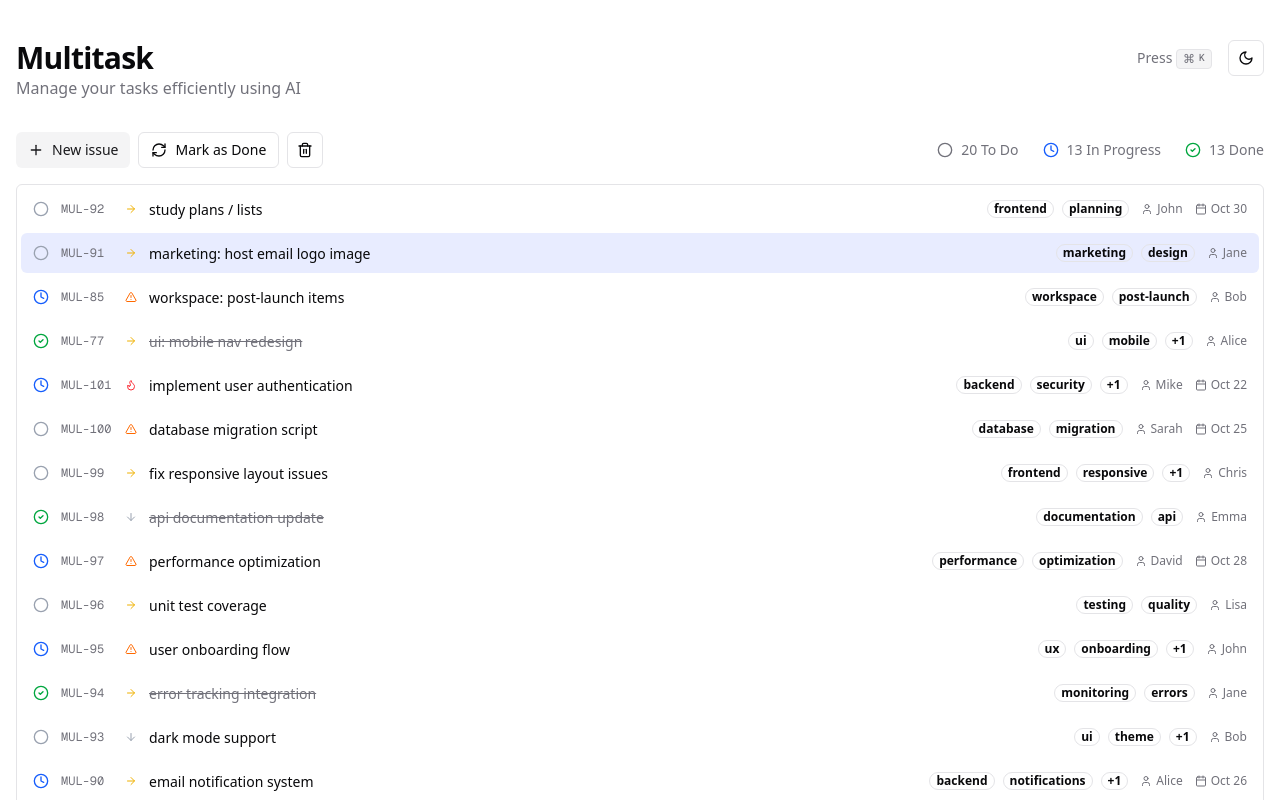
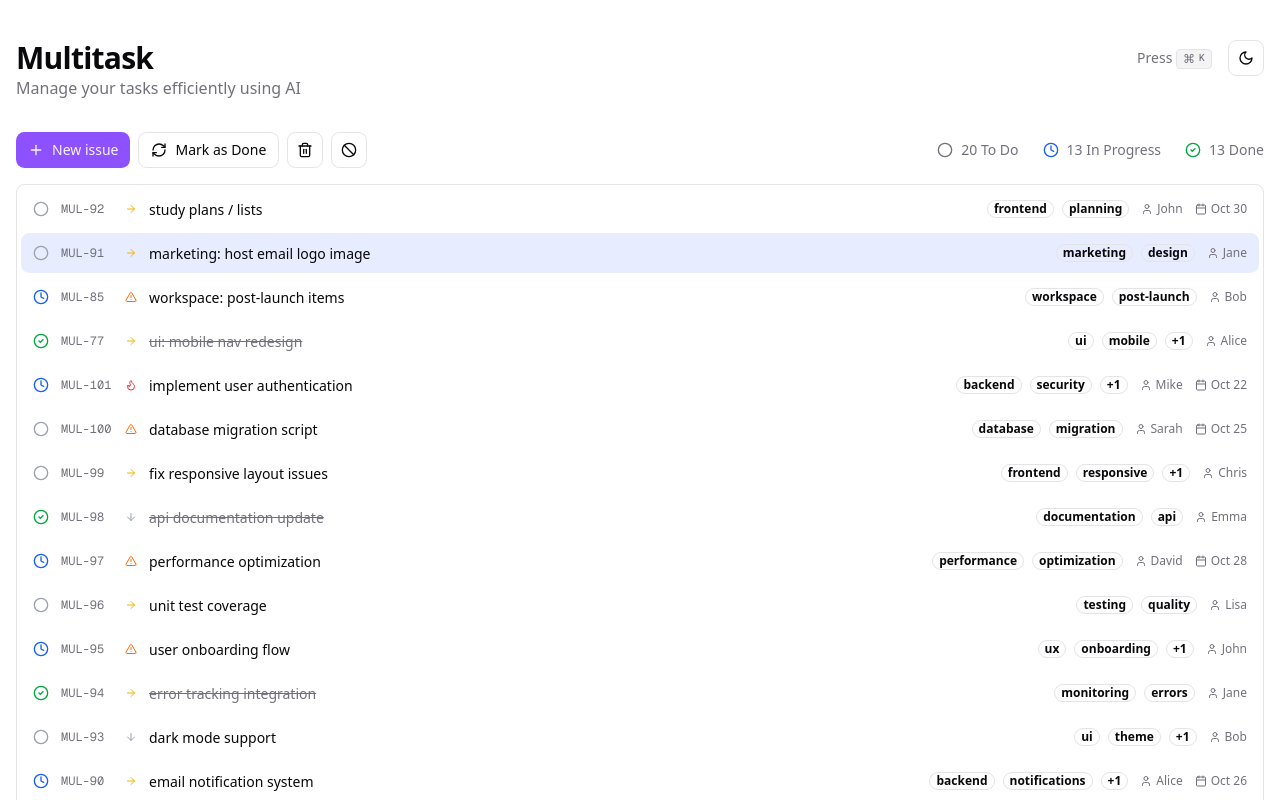
Before and after one commit to yangshun/polytask, a Next.js app: page / in a window 1280 px wide. Both pictures are taken after a click on the element 640 px from the left and 253 px from the top of the page. Shown: the top 800 px of the page. Built offline with nearby package versions, Linux system fonts and the light colour scheme.

Commit message:
tasks: add toolbar actions to commands

```diff
--- a/src/actions/types.ts
+++ b/src/actions/types.ts
@@ -1,11 +1,12 @@
 import { UnknownAction } from '@reduxjs/toolkit';
 
 export type Command = Readonly<{
-  action: () => UnknownAction;
+  // eslint-disable-next-line @typescript-eslint/no-explicit-any
+  action: (params: any) => UnknownAction;
   id: string;
   name: string;
   description?: string;
-  group?: 'theme';
+  group?: 'theme' | 'tasks';
   icon?: React.ElementType;
   shortcut?: string;
 }>;
--- a/src/app/globals.css
+++ b/src/app/globals.css
@@ -1,4 +1,4 @@
-@import "tailwindcss";
+@import 'tailwindcss';
 
 @theme inline {
   --radius-sm: calc(var(--radius) - 4px);
@@ -28,46 +28,72 @@
 }
 
 :root {
-  --radius: 0.5rem;
-  --background: #ffffff;
-  --foreground: #09090b;
-  --card: #ffffff;
-  --card-foreground: #09090b;
-  --popover: #ffffff;
-  --popover-foreground: #09090b;
-  --primary: #18181b;
-  --primary-foreground: #fafafa;
-  --secondary: #f4f4f5;
-  --secondary-foreground: #18181b;
-  --muted: #f4f4f5;
-  --muted-foreground: #71717a;
-  --accent: #f4f4f5;
-  --accent-foreground: #18181b;
-  --destructive: #ef4444;
-  --border: #e4e4e7;
-  --input: #e4e4e7;
-  --ring: #18181b;
+  --radius: 0.65rem;
+  --background: oklch(1 0 0);
+  --foreground: oklch(0.141 0.005 285.823);
+  --card: oklch(1 0 0);
+  --card-foreground: oklch(0.141 0.005 285.823);
+  --popover: oklch(1 0 0);
+  --popover-foreground: oklch(0.141 0.005 285.823);
+  --primary: oklch(0.606 0.25 292.717);
+  --primary-foreground: oklch(0.969 0.016 293.756);
+  --secondary: oklch(0.967 0.001 286.375);
+  --secondary-foreground: oklch(0.21 0.006 285.885);
+  --muted: oklch(0.967 0.001 286.375);
+  --muted-foreground: oklch(0.552 0.016 285.938);
+  --accent: oklch(0.967 0.001 286.375);
+  --accent-foreground: oklch(0.21 0.006 285.885);
+  --destructive: oklch(0.577 0.245 27.325);
+  --border: oklch(0.92 0.004 286.32);
+  --input: oklch(0.92 0.004 286.32);
+  --ring: oklch(0.606 0.25 292.717);
+  --chart-1: oklch(0.646 0.222 41.116);
+  --chart-2: oklch(0.6 0.118 184.704);
+  --chart-3: oklch(0.398 0.07 227.392);
+  --chart-4: oklch(0.828 0.189 84.429);
+  --chart-5: oklch(0.769 0.188 70.08);
+  --sidebar: oklch(0.985 0 0);
+  --sidebar-foreground: oklch(0.141 0.005 285.823);
+  --sidebar-primary: oklch(0.606 0.25 292.717);
+  --sidebar-primary-foreground: oklch(0.969 0.016 293.756);
+  --sidebar-accent: oklch(0.967 0.001 286.375);
+  --sidebar-accent-foreground: oklch(0.21 0.006 285.885);
+  --sidebar-border: oklch(0.92 0.004 286.32);
+  --sidebar-ring: oklch(0.606 0.25 292.717);
 }
 
 .dark {
-  --background: #09090b;
-  --foreground: #fafafa;
-  --card: #09090b;
-  --card-foreground: #fafafa;
-  --popover: #09090b;
-  --popover-foreground: #fafafa;
-  --primary: #fafafa;
-  --primary-foreground: #18181b;
-  --secondary: #27272a;
-  --secondary-foreground: #fafafa;
-  --muted: #27272a;
-  --muted-foreground: #a1a1aa;
-  --accent: #27272a;
-  --accent-foreground: #fafafa;
-  --destructive: #7f1d1d;
-  --border: #27272a;
-  --input: #27272a;
-  --ring: #d4d4d8;
+  --background: oklch(0.141 0.005 285.823);
+  --foreground: oklch(0.985 0 0);
+  --card: oklch(0.21 0.006 285.885);
+  --card-foreground: oklch(0.985 0 0);
+  --popover: oklch(0.21 0.006 285.885);
+  --popover-foreground: oklch(0.985 0 0);
+  --primary: oklch(0.541 0.281 293.009);
+  --primary-foreground: oklch(0.969 0.016 293.756);
+  --secondary: oklch(0.274 0.006 286.033);
+  --secondary-foreground: oklch(0.985 0 0);
+  --muted: oklch(0.274 0.006 286.033);
+  --muted-foreground: oklch(0.705 0.015 286.067);
+  --accent: oklch(0.274 0.006 286.033);
+  --accent-foreground: oklch(0.985 0 0);
+  --destructive: oklch(0.704 0.191 22.216);
+  --border: oklch(1 0 0 / 10%);
+  --input: oklch(1 0 0 / 15%);
+  --ring: oklch(0.541 0.281 293.009);
+  --chart-1: oklch(0.488 0.243 264.376);
+  --chart-2: oklch(0.696 0.17 162.48);
+  --chart-3: oklch(0.769 0.188 70.08);
+  --chart-4: oklch(0.627 0.265 303.9);
+  --chart-5: oklch(0.645 0.246 16.439);
+  --sidebar: oklch(0.21 0.006 285.885);
+  --sidebar-foreground: oklch(0.985 0 0);
+  --sidebar-primary: oklch(0.541 0.281 293.009);
+  --sidebar-primary-foreground: oklch(0.969 0.016 293.756);
+  --sidebar-accent: oklch(0.274 0.006 286.033);
+  --sidebar-accent-foreground: oklch(0.985 0 0);
+  --sidebar-border: oklch(1 0 0 / 10%);
+  --sidebar-ring: oklch(0.541 0.281 293.009);
 }
 
 @layer base {
@@ -80,7 +106,7 @@
   }
 }
 
-:root{
+:root {
   font-synthesis: none;
   text-rendering: optimizeLegibility;
   -webkit-font-smoothing: antialiased;
--- /dev/null
+++ b/src/components/tasks/task-commands.tsx
@@ -0,0 +1,28 @@
+import { Ban, Trash2 } from 'lucide-react';
+import { Command } from '~/actions/types';
+import {
+  clearSelectedTask,
+  deleteTask,
+} from '~/store/features/tasks/tasks-slice';
+
+export const TaskDeleteCommandIcon = Trash2;
+export const taskDeleteCommand: (id: string) => Command = (id: string) => ({
+  id: 'task.delete',
+  name: 'Delete task',
+  icon: TaskDeleteCommandIcon,
+  shortcut: 'd',
+  group: 'tasks',
+  description: 'Delete the selected task',
+  action: () => deleteTask(id),
+});
+
+export const TaskUnselectCommandIcon = Ban;
+export const taskUnselectCommand: () => Command = () => ({
+  id: 'task.unselect',
+  name: 'Unselect task',
+  icon: TaskUnselectCommandIcon,
+  shortcut: 'u',
+  group: 'tasks',
+  description: 'Unselect the selected task',
+  action: () => clearSelectedTask(),
+});
--- a/src/components/tasks/task-list.tsx
+++ b/src/components/tasks/task-list.tsx
@@ -1,15 +1,7 @@
 'use client';
 
-import {
-  CheckCircle2,
-  Circle,
-  Clock,
-  Plus,
-  Trash2,
-  RefreshCw,
-} from 'lucide-react';
+import { CheckCircle2, Circle, Clock, Plus } from 'lucide-react';
 import { cn } from '~/lib/utils';
-import { Button } from '~/components/ui/button';
 import { useAppDispatch, useAppSelector } from '~/store/hooks';
 import {
   toggleTaskStatus,
@@ -18,19 +10,20 @@ import {
 } from '~/store/features/tasks/tasks-slice';
 import {
   selectAllTasks,
+  selectSelectedTask,
   selectTaskCounts,
-  selectSelectedTaskId,
-  selectSelectedTask,
 } from '~/store/features/tasks/tasks-selectors';
 import { TaskItem } from '~/components/tasks/task-item';
+import { TaskToolbar } from '~/components/tasks/task-toolbar';
 import { Todo } from '~/types/todo';
+import { Button } from '~/components/ui/button';
 
 export function TaskList() {
   const dispatch = useAppDispatch();
   const tasks = useAppSelector(selectAllTasks);
+
+  const selectedTask = useAppSelector(selectSelectedTask);
   const taskCounts = useAppSelector(selectTaskCounts);
-  const selectedTaskId = useAppSelector(selectSelectedTaskId);
-  const selectedTask = useAppSelector(selectSelectedTask);
 
   function handleStatusChange(id: string) {
     dispatch(toggleTaskStatus(id));
@@ -44,48 +37,15 @@ export function TaskList() {
     dispatch(deleteTask(id));
   }
 
-  function handleDeleteSelected() {
-    if (selectedTaskId) {
-      dispatch(deleteTask(selectedTaskId));
-    }
-  }
-
-  function handleToggleSelectedStatus() {
-    if (selectedTaskId) {
-      dispatch(toggleTaskStatus(selectedTaskId));
-    }
-  }
-
   return (
     <div className="flex flex-col gap-4 w-full">
       <div className="flex items-center justify-between w-full">
         <div className="flex items-center gap-2">
-          <Button variant="secondary" size="sm" className="justify-start gap-2">
+          <Button variant="default" size="sm" className="justify-start gap-2">
             <Plus className="h-4 w-4" />
             New issue
           </Button>
-          {selectedTask && (
-            <>
-              <Button
-                variant="outline"
-                size="sm"
-                onClick={handleToggleSelectedStatus}
-                className="gap-2">
-                <RefreshCw className="h-4 w-4" />
-                {selectedTask.status === 'done'
-                  ? 'Mark as Todo'
-                  : 'Mark as Done'}
-              </Button>
-              <Button
-                variant="outline"
-                size="icon"
-                onClick={handleDeleteSelected}
-                aria-label="Delete"
-                className="gap-2">
-                <Trash2 className="size-4" />
-              </Button>
-            </>
-          )}
+          {selectedTask && <TaskToolbar selectedTask={selectedTask} />}
         </div>
         <div className="flex items-center gap-6 text-sm text-muted-foreground shrink-0">
           <div className="flex items-center gap-2">
@@ -111,7 +71,7 @@ export function TaskList() {
               onStatusChange={handleStatusChange}
               onStatusUpdate={handleStatusUpdate}
               onDelete={handleDeleteTask}
-              isSelected={selectedTaskId === task.id}
+              isSelected={selectedTask?.id === task.id}
             />
           ))}
         </div>
--- /dev/null
+++ b/src/components/tasks/task-toolbar.tsx
@@ -0,0 +1,79 @@
+'use client';
+
+import { RefreshCw } from 'lucide-react';
+import { Button } from '~/components/ui/button';
+import { useAppDispatch } from '~/store/hooks';
+import { useCommandsRegistry } from '~/components/commands/commands-context';
+import {
+  toggleTaskStatus,
+  deleteTask,
+  clearSelectedTask,
+} from '~/store/features/tasks/tasks-slice';
+import {
+  taskDeleteCommand,
+  TaskDeleteCommandIcon,
+  taskUnselectCommand,
+  TaskUnselectCommandIcon,
+} from './task-commands';
+import { useEffect } from 'react';
+import { Todo } from '~/types/todo';
+
+export function TaskToolbar({ selectedTask }: { selectedTask: Todo }) {
+  const { registerCommand, unregisterCommand } = useCommandsRegistry();
+
+  const dispatch = useAppDispatch();
+
+  useEffect(() => {
+    const taskDeleteCommandItem = taskDeleteCommand(selectedTask.id);
+    const taskUnselectCommandItem = taskUnselectCommand();
+
+    registerCommand(taskDeleteCommandItem);
+    registerCommand(taskUnselectCommandItem);
+
+    return () => {
+      unregisterCommand(taskDeleteCommandItem.id);
+      unregisterCommand(taskUnselectCommandItem.id);
+    };
+  }, [registerCommand, unregisterCommand, selectedTask.id]);
+
+  function handleDeleteSelected() {
+    dispatch(deleteTask(selectedTask.id));
+  }
+
+  function handleToggleSelectedStatus() {
+    dispatch(toggleTaskStatus(selectedTask.id));
+  }
+
+  function handleUnselect() {
+    dispatch(clearSelectedTask());
+  }
+
+  return (
+    <>
+      <Button
+        variant="outline"
+        size="sm"
+        onClick={handleToggleSelectedStatus}
+        className="gap-2">
+        <RefreshCw className="size-4" />
+        {selectedTask.status === 'done' ? 'Mark as Todo' : 'Mark as Done'}
+      </Button>
+      <Button
+        variant="outline"
+        size="icon"
+        onClick={handleDeleteSelected}
+        aria-label="Delete"
+        className="gap-2">
+        <TaskDeleteCommandIcon className="size-4" />
+      </Button>
+      <Button
+        variant="outline"
+        size="icon"
+        onClick={handleUnselect}
+        aria-label="Clear selection"
+        className="gap-2">
+        <TaskUnselectCommandIcon className="size-4" />
+      </Button>
+    </>
+  );
+}
```
Also changed, not shown: src/store/features/tasks/tasks-slice.ts (+7 -11 lines).
